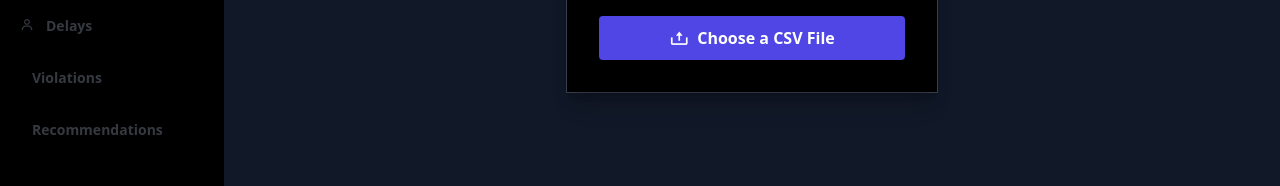
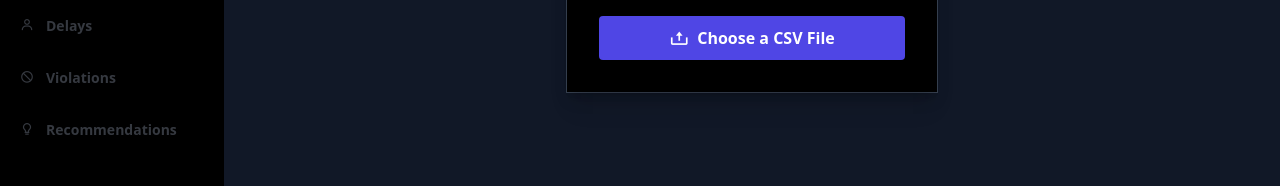
Before and after one commit to Pulkit-Dadheech/Jira-Bottleneck-Analyzer, a React (Vite) app: page /dashboard in a window 1280 px wide. Shown: the part 433-619 px from the top of the page. Built offline with nearby package versions, Linux system fonts and the light colour scheme; no server answers; sample sign-in values are in the browser's storage.

Commit message:
feat: integrate UserDataContext into Dashboard component; update CSV upload logic and navigation handling based on user data

```diff
--- a/src/components/Dashboard.jsx
+++ b/src/components/Dashboard.jsx
@@ -13,6 +13,7 @@ import ViolationsPage from './ViolationsPage';
 import CsvUpload from './CsvUpload';
 import RecommendationPage from './RecommendationPage';
 import PathTreePage from './PathTreePage';
+import { useUserData } from '../context/UserDataContext';
 
 const CSV_KEY = 'uploaded_csv';
 
@@ -20,9 +21,12 @@ const Dashboard = () => {
   const [sidebarOpen, setSidebarOpen] = useState(false);
   const { activeSection } = useSidebar('overview');
   const [csvUploaded, setCsvUploaded] = useState(() => !!sessionStorage.getItem(CSV_KEY));
+  const { userData, loading, error } = useUserData();
 
   // Only allow navigation if CSV is uploaded
+  // If userData exists, CSV is considered uploaded
   const navDisabled = !csvUploaded;
+  const showCsvUpload = !csvUploaded || (error && error.includes('Failed to fetch user data'));
 
   // Handler for uploading another CSV (clears session and triggers upload UI)
   const handleUploadAnotherCsv = async () => {
@@ -58,8 +62,8 @@ const Dashboard = () => {
               () => <i className="bx bx-merge"></i>,
               () => <i className="bx bx-sitemap"></i>,
               () => <i className="bx bx-user"></i>,
-              () => <i className="bx bx-slash-square"></i>,
-              () => <i className="bx bx-recommend"></i>
+              () => <i className="bx bx-block"></i>,
+              () => <i className="bx bx-bulb"></i>
             ]}
             sectionNames={['Overview','Cases','Steps','Paths','Path Tree','Delays','Violations','Recommendations']}
             navDisabled={navDisabled}
@@ -67,8 +71,8 @@ const Dashboard = () => {
         </aside>
         {/* Main content area */}
         <div className="flex-1 overflow-auto bg-gray-900 p-5" style={{ maxHeight: 'calc(100vh - 3.5rem)'}} >
-          {/* Only show CSV upload in overview, and only if not uploaded */}
-          {activeSection === 'overview' && !csvUploaded && (
+          {/* Only show CSV upload in overview, and only if not uploaded or fetch failed */}
+          {activeSection === 'overview' && showCsvUpload && (
             <div className='flex items-center h-full justify-center'>
               <CsvUpload onUploadSuccess={() => setCsvUploaded(true)} />
             </div>
```
